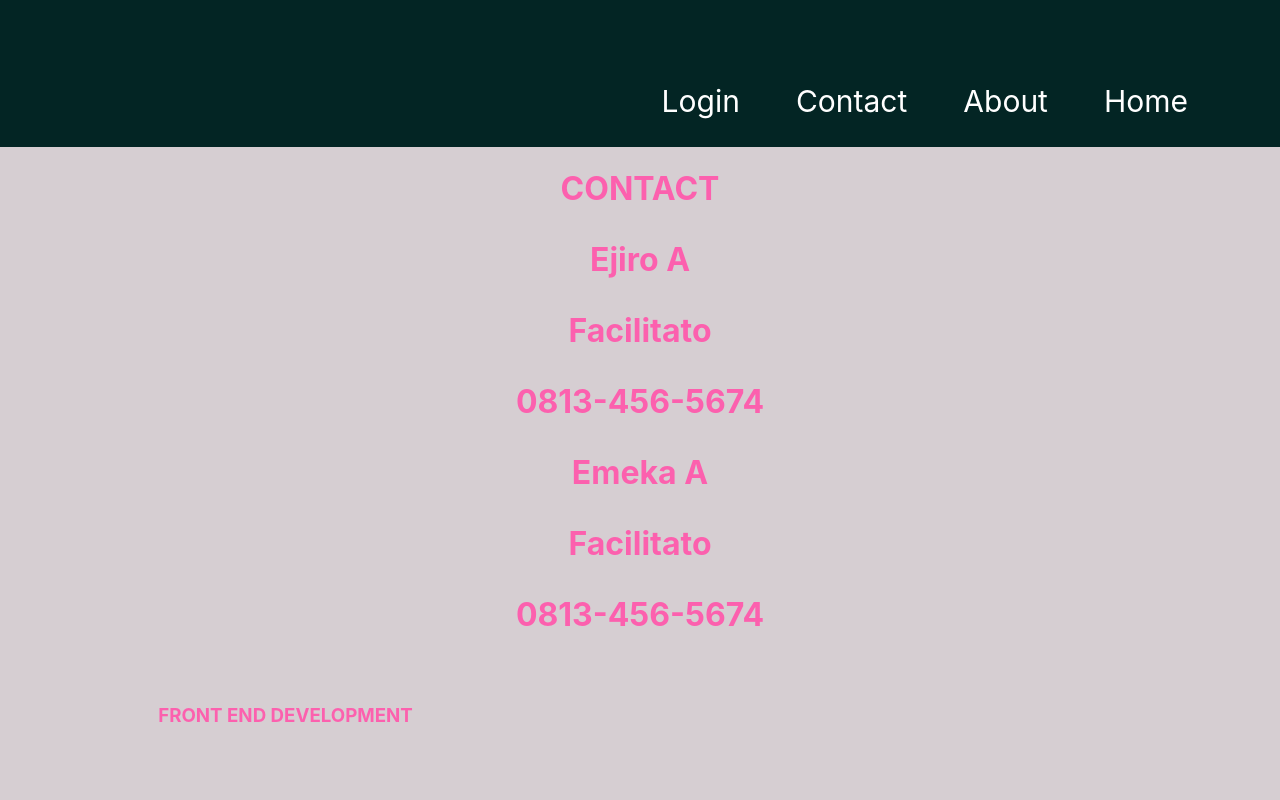
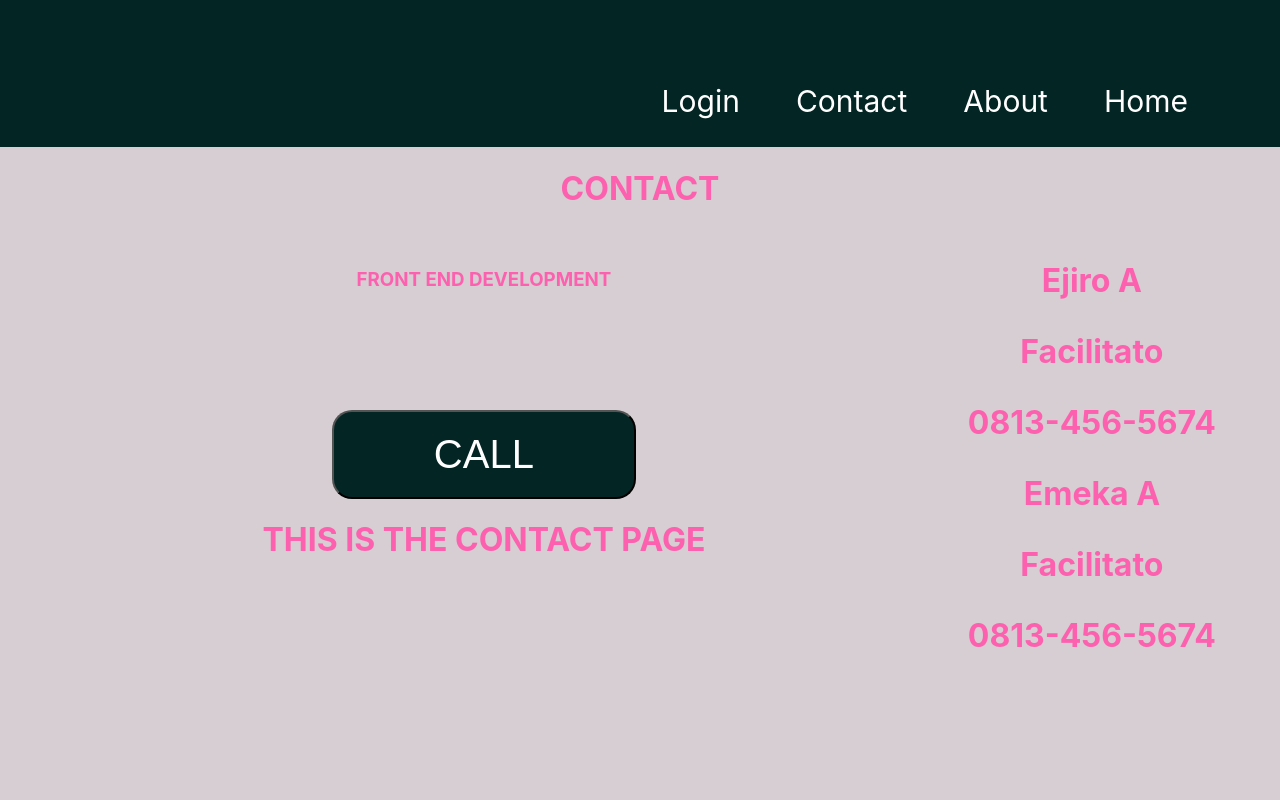
Before and after one commit to honourzy/Task-10, a React (Create React App) app: page /contact in a window 1280 px wide. Shown: the top 800 px of the page. Built offline with nearby package versions, Linux system fonts and the light colour scheme.

Commit message:
Update index.css

```diff
--- a/src/index.css
+++ b/src/index.css
@@ -67,12 +67,12 @@ body{
 }
 
 /* my css for contact page */
-.Mycontact{
+.myContact{
   float: right;
   margin-right:5%;
 }
 
-.myH3{
+.H3Contact{
   float: left;
   margin-left: 5%;
 }
```
